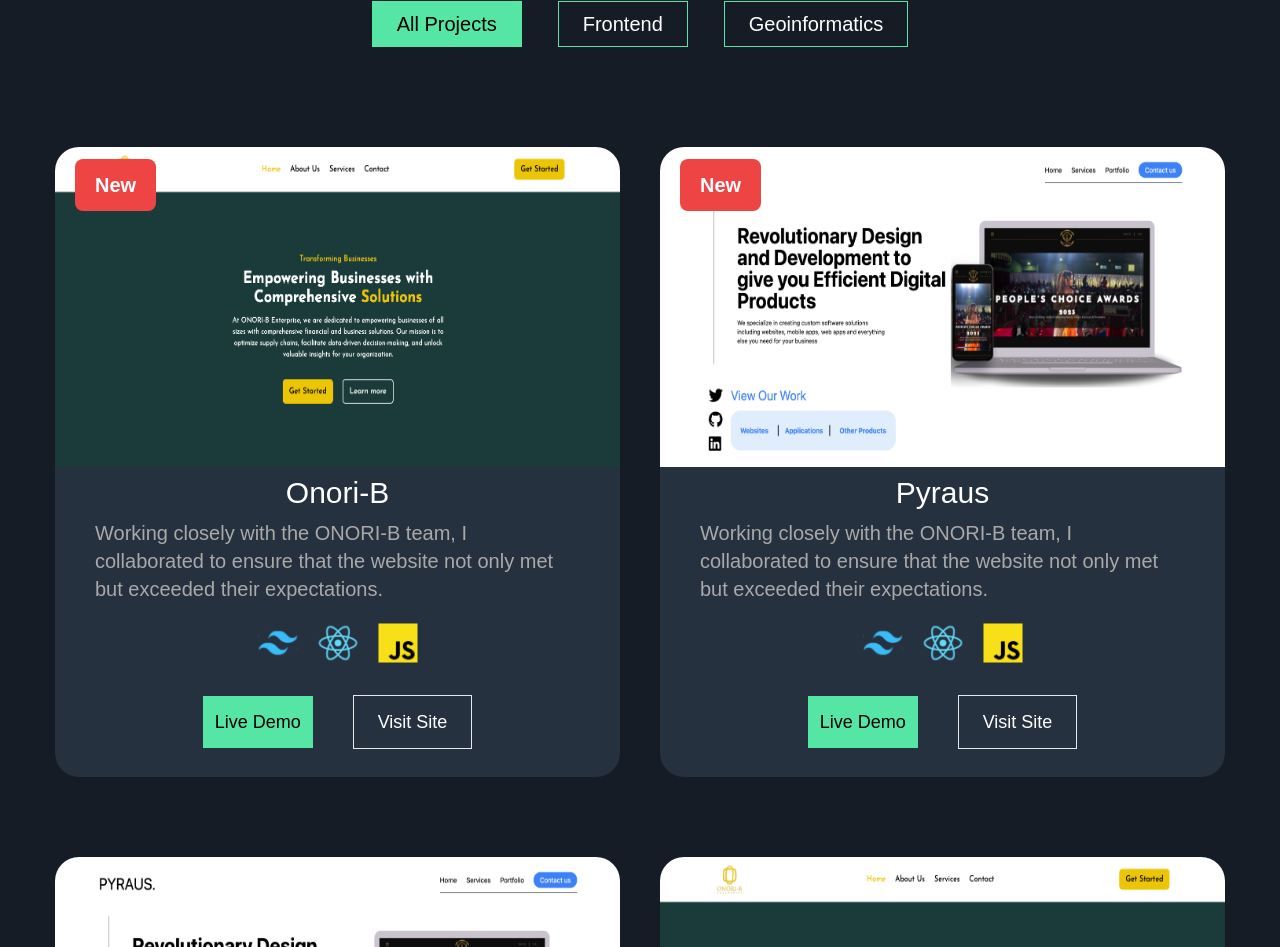
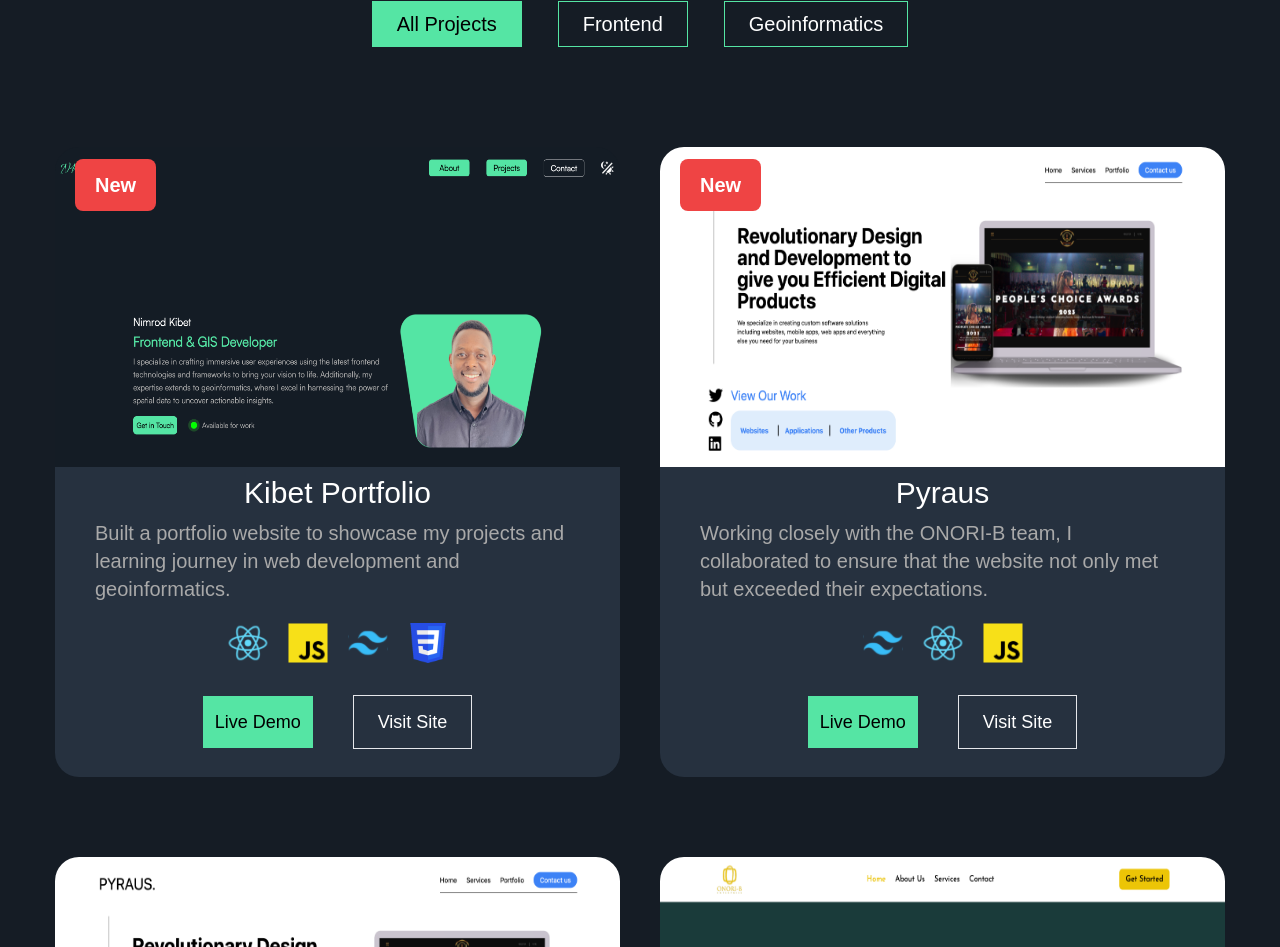
Before and after one commit to Nimrod2022/portfolio-mandela, a React (Vite) app: page / in a window 1280 px wide. Shown: the part 1979-2926 px from the top of the page. Built offline with nearby package versions, Linux system fonts and the light colour scheme; a web font is replaced by a local one.

Commit message:
all project new page

```diff
--- a/package.json
+++ b/package.json
@@ -17,7 +17,7 @@
     "react-icons": "^5.0.1",
     "react-intersection-observer": "^9.8.1",
     "react-router": "^6.22.3",
-    "react-router-dom": "^6.22.3",
+    "react-router-dom": "^6.23.0",
     "react-scroll": "^1.9.0",
     "react-toastify": "^10.0.5"
   },
--- a/src/App.jsx
+++ b/src/App.jsx
@@ -9,7 +9,6 @@ import Projects from "./components/Projects/Projects";
 
 function App() {
   const [darkMode, setDarkMode] = useState(true);
-  const contactRef = useRef(null);
 
   const toggleDarkMode = () => {
     setDarkMode(!darkMode);
@@ -33,6 +32,7 @@ function App() {
       <About darkMode={darkMode} setDarkMode={toggleDarkMode} />
 
       <Projects darkMode={darkMode} setDarkMode={setDarkMode} />
+
       <Contact darkMode={darkMode} setDarkMode={setDarkMode} />
       <Footer darkMode={darkMode} setDarkMode={setDarkMode} />
     </>
--- a/src/components/AllProjects.jsx
+++ b/src/components/AllProjects.jsx
@@ -1,13 +1,30 @@
 
+import ProjectsDiv from "./Projects/ProjectsDiv";
 
-const AllProjects = ()=> {
+const AllProjects = () => {
+  return (
+    <>
+      <div className="satoshi dark:bg-[#151C25] bg-[#F0F0F4] md:pt-32 pt-10">
+        <h1 className="text-center text-[#151C25] dark:text-white text-4xl">
+          All Projects
+        </h1>
+        <div className="satoshi flex gap-10 flex-wrap md:py-20 justify-center dark:bg-[#151C25] bg-[#F0F0F4] pt-20">
+          {/* Render all projects */}
+          {filteredProjects.map((project, index) => (
+            <ProjectsDiv
+              key={index}
+              title={project.title}
+              category={project.category}
+              image={project.image}
+              description={project.description}
+              technologies={project.technologies}
+              isNew={index < 2 && project.isNew}
+            />
+          ))}
+        </div>
+      </div>
+    </>
+  );
+};
 
-    return(
-
-    <>
-
-    </>
-    )
-}
-
-export default AllProjects
+export default AllProjects;
--- a/src/components/Projects/Projects.jsx
+++ b/src/components/Projects/Projects.jsx
@@ -1,6 +1,8 @@
 import { useState } from "react";
 import data from "./data.json";
 import ProjectsDiv from "./ProjectsDiv";
+import AllProjects from "../AllProjects";
+import { Link } from "react-scroll";
 
 const Projects = ({ darkMode }) => {
   const [activeCategory, setActiveCategory] = useState("all");
@@ -15,8 +17,6 @@ const Projects = ({ darkMode }) => {
       setFilteredProjects(filtered);
     }
   };
-
-
 
   return (
     <section className={darkMode ? "dark" : ""}>
--- a/src/components/Projects/data.json
+++ b/src/components/Projects/data.json
@@ -1,10 +1,10 @@
 [
   {
-    "title": "Onori-B",
+    "title": "Kibet Portfolio",
     "category": "frontend",
-    "image": "/assets/onori.png",
-    "description": "Working closely with the ONORI-B team, I collaborated to ensure that the website not only met but exceeded their expectations.",
-    "technologies": ["/assets/tailwind.svg","/assets/react.svg", "/assets/js.svg"],
+    "image": "/assets/kibet-portfolio.png",
+    "description": "Built a portfolio website to showcase my projects and learning journey in web development and geoinformatics.",
+    "technologies": ["/assets/react.svg", "/assets/js.svg", "/assets/tailwind.svg", "/assets/css.svg"],
     "isNew": true
   },
   {
```
Also changed, not shown: public/assets/kibet-portfolio.png (added), 1 other file (tests, documents, lock files or other folders).
